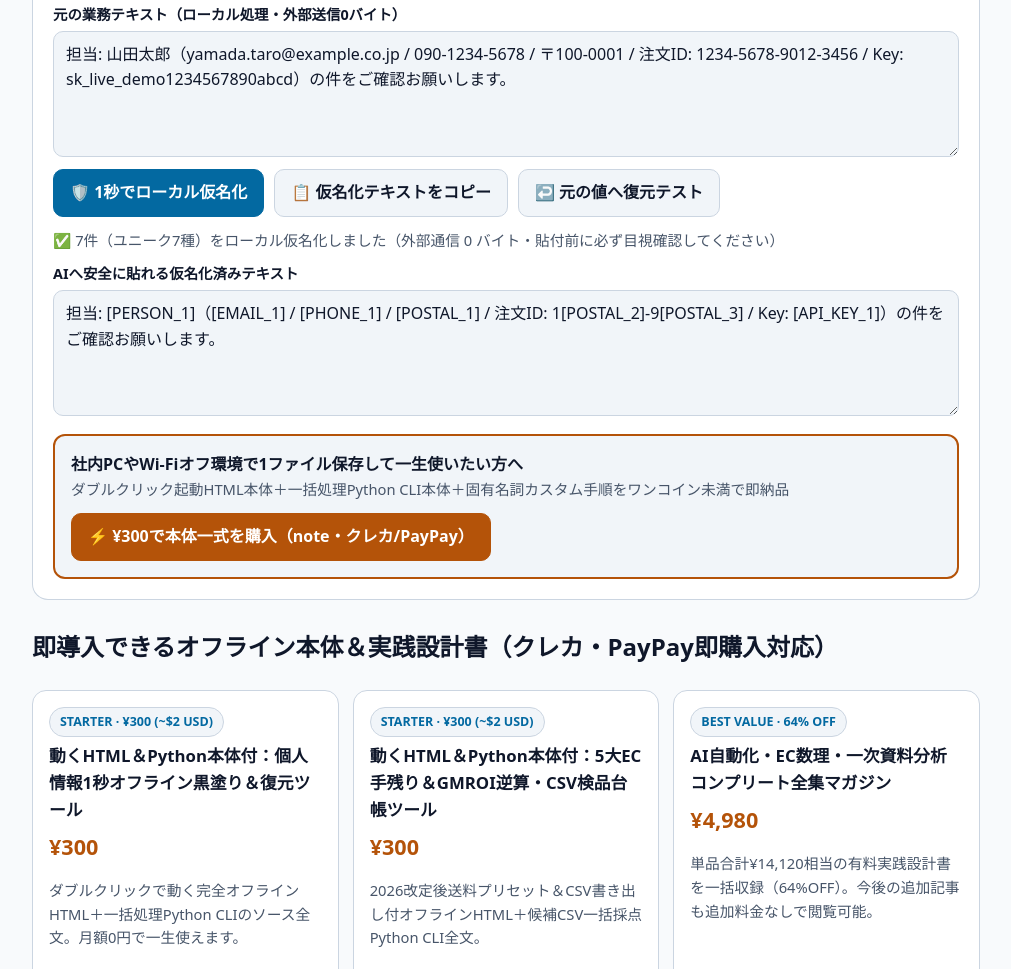
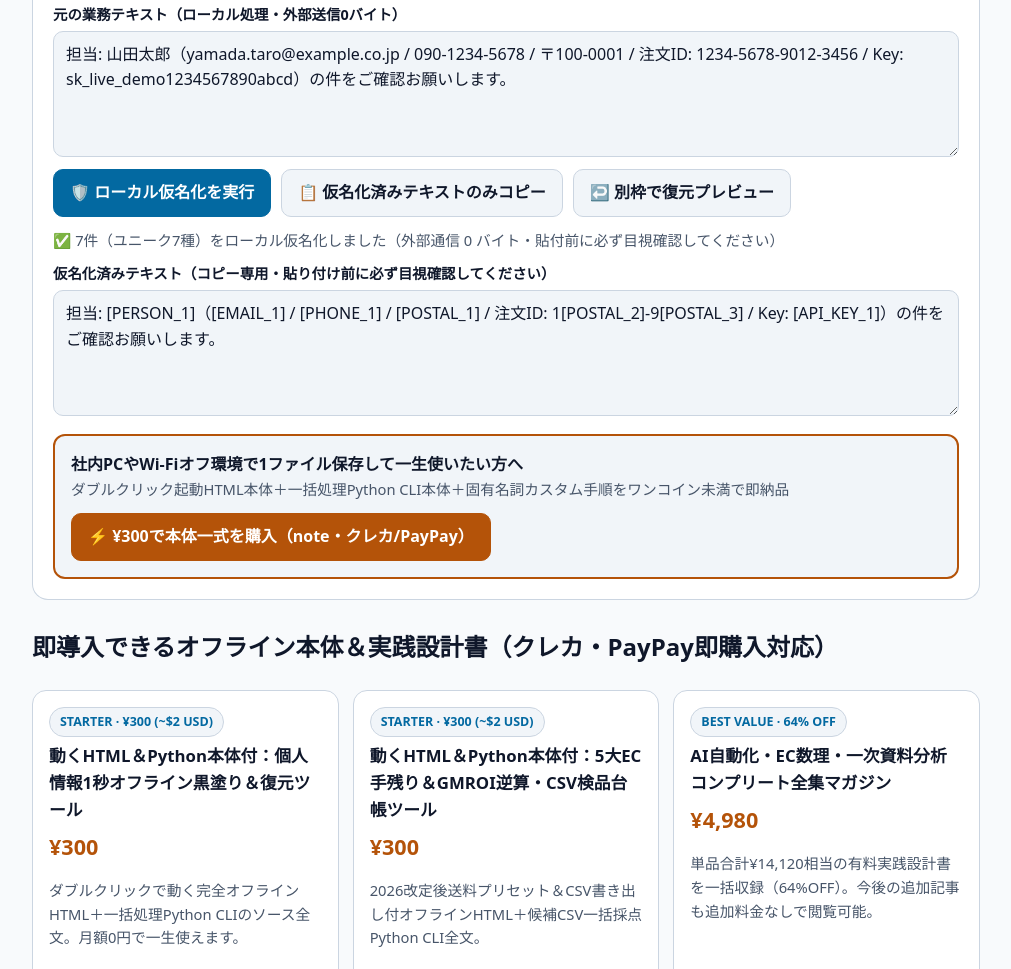
Before and after one commit to yatagarasu-lab/ja-offline-business-tools, a plain HTML site: page docs/index.html in a window 1280 px wide. Shown: the part 801-1770 px from the top of the page, without its empty margins (134-1145 px from the left). Drawn offline with Linux system fonts and the light colour scheme.

Commit message:
fix(pii): physically separate read-only restore preview box from masked copy box

```diff
--- a/docs/index.html
+++ b/docs/index.html
@@ -413,14 +413,18 @@
                 <textarea id="pii-in" name="pii_in">担当: 山田太郎（yamada.taro@example.co.jp / 090-1234-5678 / 〒100-0001 / 注文ID: 1234-5678-9012-3456 / Key: sk_live_demo1234567890abcd）の件をご確認お願いします。</textarea>
               </div>
               <div class="cta-row" style="margin:12px 0;">
-                <button type="submit" class="btn btn-primary" data-i18n="pii_btn_mask">🛡️ 1秒でローカル仮名化</button>
-                <button type="button" id="pii-copy" class="btn" data-i18n="pii_btn_copy">📋 仮名化テキストをコピー</button>
-                <button type="button" id="pii-restore" class="btn" data-i18n="pii_btn_restore">↩️ 元の値へ復元テスト</button>
+                <button type="submit" class="btn btn-primary" data-i18n="pii_btn_mask">🛡️ ローカル仮名化を実行</button>
+                <button type="button" id="pii-copy" class="btn" data-i18n="pii_btn_copy">📋 仮名化済みテキストのみコピー</button>
+                <button type="button" id="pii-restore" class="btn" data-i18n="pii_btn_restore">↩️ 別枠で復元プレビュー</button>
               </div>
               <div id="pii-stat" class="muted" role="status" aria-live="polite"></div>
               <div class="field" style="margin-top:10px;">
-                <label for="pii-out" data-i18n="pii_out_label">AIへ安全に貼れる仮名化済みテキスト</label>
-                <textarea id="pii-out" name="pii_out" readonly></textarea>
+                <label for="pii-out" data-i18n="pii_out_label">仮名化済みテキスト（コピー専用・貼り付け前に必ず目視確認してください）</label>
+                <textarea id="pii-out" name="pii-out" readonly></textarea>
+              </div>
+              <div id="pii-restore-wrap" class="restore-box" hidden>
+                <div class="restore-warn" data-i18n="pii_restore_warn">⚠️ 復元プレビュー（個人情報を含む元の値・閲覧専用／AIへ貼り付けないでください）</div>
+                <textarea id="pii-restored-out" name="pii-restored-out" readonly aria-label="Restored preview only"></textarea>
               </div>
             </form>
             <div class="offer-strip">
```
